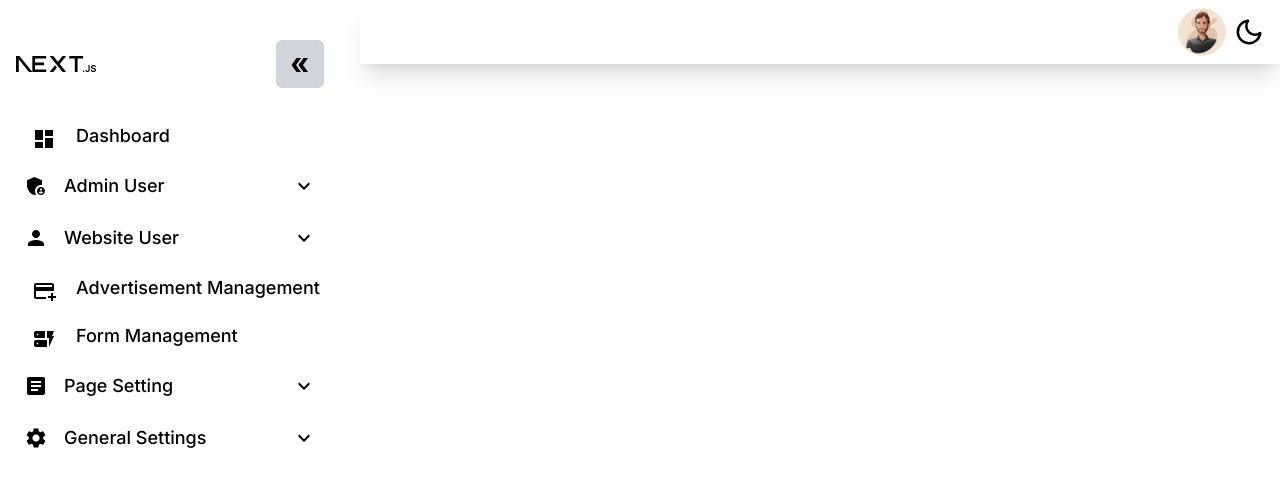
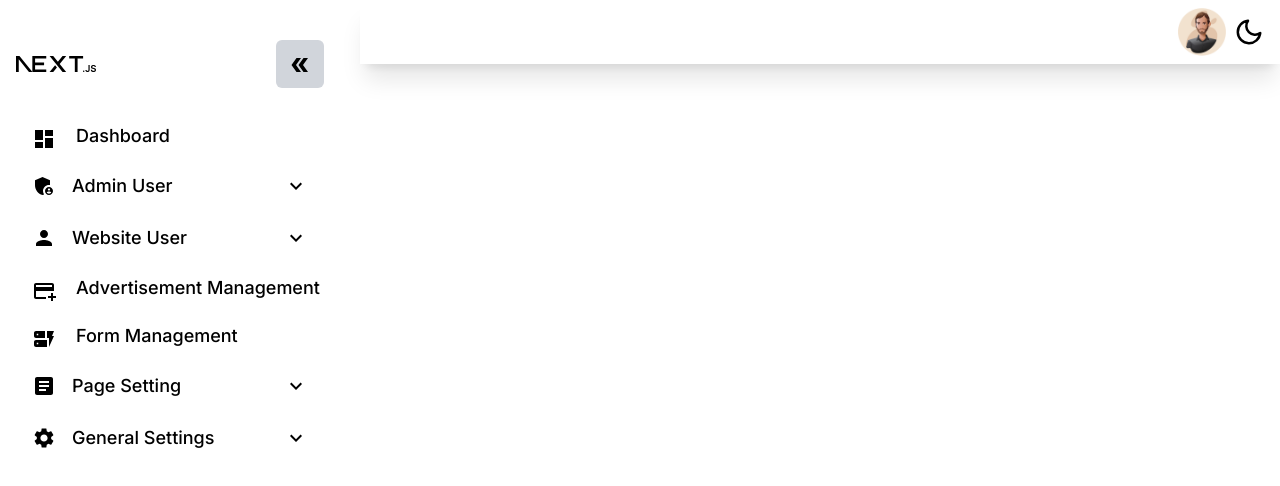
Before and after one commit to nomiwsd/MKJDashboard, a Next.js app: page / in a window 1280 px wide. Shown: the top 486 px of the page. Built offline with nearby package versions, Linux system fonts and the light colour scheme.

Commit message:
sidebar fixing

```diff
--- a/app/components/Sidebar.jsx
+++ b/app/components/Sidebar.jsx
@@ -126,7 +126,7 @@ const Sidebar = ({ sidebarOpen, setSidebarOpen }) => {
                 <div className="!border-none !shadow-none rounded-md">
                   <Accordion className="bg-transparent dark:bg-darkbg !shadow-none !border-none !rounded-md">
                     <AccordionSummary
-                      className=" text-black group dark:bg-darkbg dark:text-white hover:bg-primarycl !rounded-md dark:!rounded-md  dark:hover:bg-primarycl !px-2"
+                      className=" text-black group dark:bg-darkbg dark:text-white hover:bg-primarycl !rounded-md dark:!rounded-md  dark:hover:bg-primarycl"
                       expandIcon={
                         <ExpandMoreIcon
                           className={`
@@ -257,7 +257,7 @@ const Sidebar = ({ sidebarOpen, setSidebarOpen }) => {
                 <div className="!border-none !shadow-none rounded-md">
                   <Accordion className="bg-transparent dark:bg-darkbg !shadow-none !border-none !rounded-md">
                     <AccordionSummary
-                      className=" text-black group  dark:bg-darkbg dark:text-white hover:bg-primarycl !rounded-md dark:!rounded-md dark:hover:bg-primarycl !px-2"
+                      className=" text-black group  dark:bg-darkbg dark:text-white hover:bg-primarycl !rounded-md dark:!rounded-md dark:hover:bg-primarycl "
                       expandIcon={
                         <ExpandMoreIcon
                           className={`
@@ -366,7 +366,7 @@ const Sidebar = ({ sidebarOpen, setSidebarOpen }) => {
                 <div className="!border-none !shadow-none rounded-md">
                   <Accordion className="bg-transparent dark:bg-darkbg !shadow-none !border-none !rounded-md">
                     <AccordionSummary
-                      className=" text-black group  dark:bg-darkbg dark:text-white hover:bg-primarycl !rounded-md dark:!rounded-md dark:hover:bg-primarycl !px-2"
+                      className=" text-black group  dark:bg-darkbg dark:text-white hover:bg-primarycl !rounded-md dark:!rounded-md dark:hover:bg-primarycl "
                       expandIcon={
                         <ExpandMoreIcon
                           className={`
@@ -423,7 +423,7 @@ const Sidebar = ({ sidebarOpen, setSidebarOpen }) => {
                 <div className="!border-none !shadow-none rounded-md">
                   <Accordion className="bg-transparent dark:bg-darkbg !shadow-none !border-none !rounded-md">
                     <AccordionSummary
-                      className=" text-black group  dark:bg-darkbg dark:text-white hover:bg-primarycl !rounded-md dark:!rounded-md dark:hover:bg-primarycl !px-2"
+                      className=" text-black group  dark:bg-darkbg dark:text-white hover:bg-primarycl !rounded-md dark:!rounded-md dark:hover:bg-primarycl "
                       expandIcon={
                         <ExpandMoreIcon
                           className={`
```
